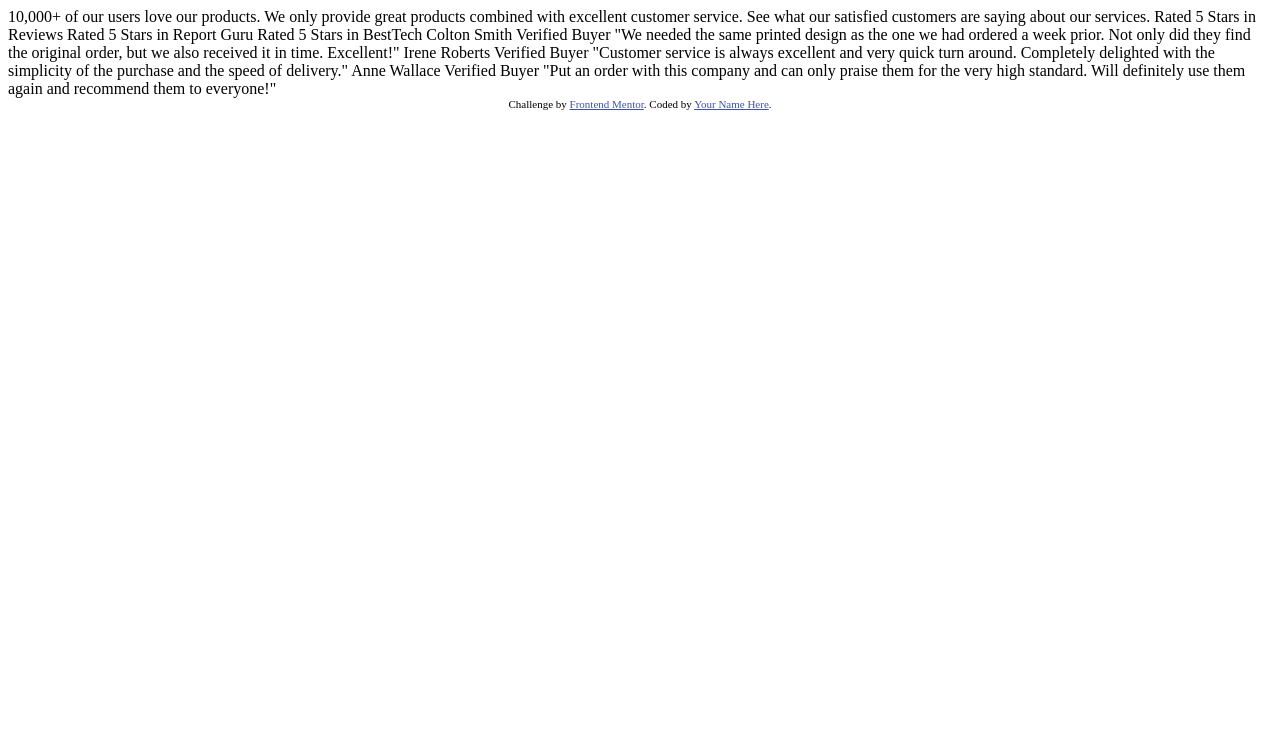
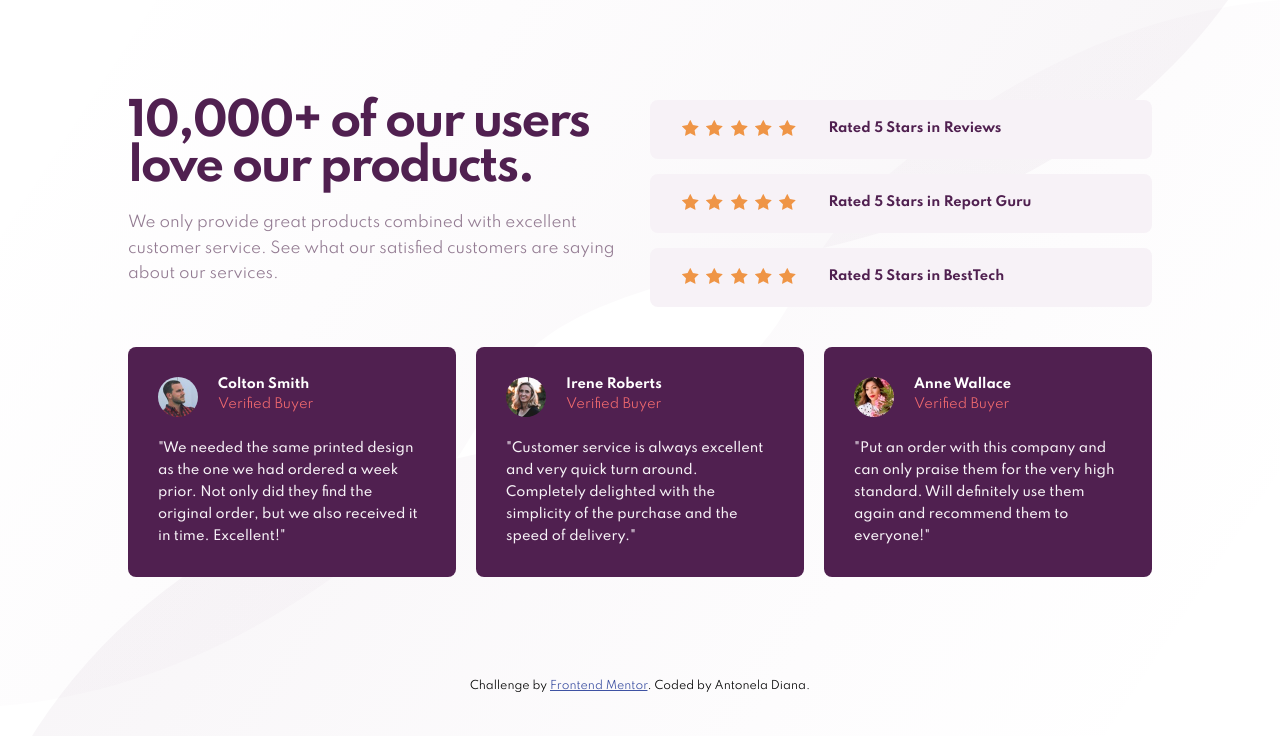
Before and after one commit to antoneladiana/social-proof-section, a plain HTML site: page index.html in a window 1280 px wide. Drawn offline with Linux system fonts and the light colour scheme.

Commit message:
Version 1

```diff
--- /dev/null
+++ b/css/reset.css
@@ -0,0 +1,48 @@
+/* http://meyerweb.com/eric/tools/css/reset/
+   v2.0 | 20110126
+   License: none (public domain)
+*/
+
+html, body, div, span, applet, object, iframe,
+h1, h2, h3, h4, h5, h6, p, blockquote, pre,
+a, abbr, acronym, address, big, cite, code,
+del, dfn, em, img, ins, kbd, q, s, samp,
+small, strike, strong, sub, sup, tt, var,
+b, u, i, center,
+dl, dt, dd, ol, ul, li,
+fieldset, form, label, legend,
+table, caption, tbody, tfoot, thead, tr, th, td,
+article, aside, canvas, details, embed,
+figure, figcaption, footer, header, hgroup,
+menu, nav, output, ruby, section, summary,
+time, mark, audio, video {
+	margin: 0;
+	padding: 0;
+	border: 0;
+	font-size: 100%;
+	font: inherit;
+	vertical-align: baseline;
+}
+/* HTML5 display-role reset for older browsers */
+article, aside, details, figcaption, figure,
+footer, header, hgroup, menu, nav, section {
+	display: block;
+}
+body {
+	line-height: 1;
+}
+ol, ul {
+	list-style: none;
+}
+blockquote, q {
+	quotes: none;
+}
+blockquote:before, blockquote:after,
+q:before, q:after {
+	content: '';
+	content: none;
+}
+table {
+	border-collapse: collapse;
+	border-spacing: 0;
+}
--- /dev/null
+++ b/css/styles.css
@@ -0,0 +1,179 @@
+/* -------------------- COLOR PALETTE ----------------------- */
+/*
+    https://coolors.co/502050-ee686e-937b92-f7f2f7-ffffff
+
+                    #502050 Palatinate Purple
+                    #EE686E Candy Pink
+                    #937B92 Mountbatten Pink
+                    #F7F2F7 Magnolia
+                    #FFFFFF White
+*/
+
+/* ----------------------- GLOBAL --------------------------- */
+html {
+    box-sizing: border-box;
+}
+*, *:before, *:after {
+    box-sizing: inherit;
+}
+body {
+    font-size: 13px;
+    font-family: 'Spartan', sans-serif;
+    background-color: #FFFFFF;
+    background-image: url(../images/bg-pattern-bottom-desktop.svg), url(../images/bg-pattern-top-desktop.svg);
+    background-repeat: no-repeat, no-repeat;
+    background-size: cover, cover;
+    background-position: top right, bottom left;
+}
+
+/* ----------------------- MAIN ----------------------------- */
+
+main {
+    width: 80%;
+    margin: 100px auto;
+    display: flex;
+    flex-wrap: wrap;
+    justify-content: space-between;
+    gap: 40px 20px;
+}
+p {
+    line-height: 1.7;
+}
+
+/* Title */
+h1 {
+    font-size: 45px;
+    font-weight: 700;
+    letter-spacing: -0.05em;
+    color:  #502050;
+}
+h1 + p {
+    font-size: 15px;
+    color: #937B92;
+    padding-top: 20px;
+}
+.title {
+    flex: 0 1 450px;
+}
+
+/* Ratings */
+dd {
+    font-weight: 700;
+    color: #502050;
+    padding-top: 2px;
+    flex: 1 0 210px;
+}
+.ratings {
+    flex: 0 1 520px;
+    display: flex;
+    flex-direction: column;
+    gap: 15px;
+}
+.rating-item {
+    background-color: #F7F2F7;
+    padding: 20px 30px;
+    border-radius: 8px;
+    display: flex;
+    flex-wrap: wrap;
+    justify-content: left;
+    gap: 15px 30px;
+}
+.star {
+    padding: 0 2px;
+}
+
+/* Reviews */
+section {
+    margin-top: 50px;
+    flex: 1 0 100%;
+    display: flex;
+    flex-wrap: wrap;
+    justify-content: space-between;
+    gap: 20px;
+}
+article {
+    background-color: #502050;
+    padding: 30px;
+    border-radius: 8px;
+    flex: 1 1 250px;
+    display: flex;
+    flex-wrap: wrap;
+    align-items: center;
+    gap: 20px;
+}
+h3 {
+    font-weight: 700;
+    color: #FFFFFF;
+}
+.profile-picture {
+    width: 40px;
+    height: 40px;
+    border-radius: 50%;
+    display: inline-block;
+}
+.buyer-category {
+    color: #EE686E;
+    padding-top: 2px;
+}
+.review-comment {
+    font-weight: 500;
+    color: #F7F2F7;
+    flex: 1 0 100%;
+}
+
+/* ----------------------- FOOTER --------------------------- */
+
+footer {
+    font-size: 11px;
+    text-align: center;
+    margin-bottom: 10px;
+}
+footer a {
+    color: #3E52A3;
+}
+footer a:hover {
+    text-decoration: none;
+}
+
+/* ------------------- MEDIA QUERIES ------------------------ */
+
+@media screen and (max-width: 1299px) {
+    .ratings, .title {
+        flex: 1 1 450px;
+    }
+    .reviews {
+        margin-top: 0;
+    }
+}
+@media screen and (min-width: 1300px) {
+    article:first-child {
+        margin-bottom: 30px;
+    }
+    article:nth-child(2) {
+        margin-top: 15px;
+        margin-bottom: 15px;
+    }
+    article:last-child {
+        margin-top: 30px;
+    }
+    .rating-item:first-child {
+        margin-right: 90px;
+    }
+    .rating-item:nth-child(2) {
+        margin-right: 45px;
+        margin-left: 45px;
+    }
+    .rating-item:last-child {
+        margin-left: 90px;
+    }
+}
+@media screen and  (max-width: 600px){
+    .title {
+        text-align: center;
+    }
+    .rating-item {
+        justify-content: center;
+        text-align: center;
+
+    }
+}
--- a/index.html
+++ b/index.html
@@ -1,61 +1,106 @@
 <!DOCTYPE html>
-<html lang="en">
+<html lang="en" dir="ltr">
   <head>
-    <meta charset="UTF-8" />
-    <meta name="viewport" content="width=device-width, initial-scale=1.0" />
-    <!-- displays site properly based on user's device -->
+    <meta charset="UTF-8">
+    <meta name="viewport" content="width=device-width, initial-scale=1.0">
 
-    <link
-      rel="icon"
-      type="image/png"
-      sizes="32x32"
-      href="./images/favicon-32x32.png"
-    />
+    <!-- Title -->
+    <link rel="icon" type="image/png" sizes="32x32" href="./images/favicon-32x32.png">
+    <title>Frontend Mentor | Social Proof Section</title>
 
-    <title>Frontend Mentor | Social proof section</title>
+    <!-- Google Fonts -->
+    <link rel="preconnect" href="https://fonts.gstatic.com">
+    <link href="https://fonts.googleapis.com/css2?family=Spartan:wght@400;500;700&display=swap" rel="stylesheet">
 
-    <!-- Feel free to remove these styles or customise in your own stylesheet 👍 -->
-    <style>
-      .attribution {
-        font-size: 11px;
-        text-align: center;
-      }
-      .attribution a {
-        color: hsl(228, 45%, 44%);
-      }
-    </style>
+    <!-- CSS -->
+    <link rel="stylesheet" href="./css/reset.css">
+    <link rel="stylesheet" href="./css/styles.css">
   </head>
+
   <body>
-    10,000+ of our users love our products.
 
-    We only provide great products combined with excellent customer service.
-    See what our satisfied customers are saying about our services.
+    <main>
 
-    Rated 5 Stars in Reviews
-    Rated 5 Stars in Report Guru
-    Rated 5 Stars in BestTech
+      <div class="title">
+        <h1>10,000+ of our users love our products.</h1>
+        <p>We only provide great products combined with excellent customer service.
+        See what our satisfied customers are saying about our services.</p>
+      </div>
 
-    Colton Smith
-    Verified Buyer
-    "We needed the same printed design as the one we had ordered a week prior.
-    Not only did they find the original order, but we also received it in time.
-    Excellent!"
+      <dl class="ratings">
+        <div class="rating-item">
+          <dt>
+            <img src="./images/icon-star.svg" alt="Star Rating" class="star">
+            <img src="./images/icon-star.svg" alt="Star Rating" class="star">
+            <img src="./images/icon-star.svg" alt="Star Rating" class="star">
+            <img src="./images/icon-star.svg" alt="Star Rating" class="star">
+            <img src="./images/icon-star.svg" alt="Star Rating" class="star">
+          </dt>
+          <dd>Rated 5 Stars in Reviews</dd>
+        </div>
+        <div class="rating-item">
+          <dt>
+            <img src="./images/icon-star.svg" alt="Star Rating" class="star">
+            <img src="./images/icon-star.svg" alt="Star Rating" class="star">
+            <img src="./images/icon-star.svg" alt="Star Rating" class="star">
+            <img src="./images/icon-star.svg" alt="Star Rating" class="star">
+            <img src="./images/icon-star.svg" alt="Star Rating" class="star">
+          </dt>
+          <dd>Rated 5 Stars in Report Guru</dd>
+        </div>
+        <div class="rating-item">
+          <dt>
+            <img src="./images/icon-star.svg" alt="Star Rating" class="star">
+            <img src="./images/icon-star.svg" alt="Star Rating" class="star">
+            <img src="./images/icon-star.svg" alt="Star Rating" class="star">
+            <img src="./images/icon-star.svg" alt="Star Rating" class="star">
+            <img src="./images/icon-star.svg" alt="Star Rating" class="star">
+          </dt>
+          <dd>Rated 5 Stars in BestTech</dd>
+        </div>
+      </dl>
 
-    Irene Roberts
-    Verified Buyer
-    "Customer service is always excellent and very quick turn around. Completely
-    delighted with the simplicity of the purchase and the speed of delivery."
+      <section class="reviews">
+        <article class="review-item">
+          <img src="./images/image-colton.jpg" alt="Profile picture Colton." class="profile-picture">
+          <div class="buyer-info">
+            <h3 class="name">Colton Smith</h3>
+            <p class="buyer-category">Verified Buyer</p>
+          </div>
+          <p class="review-comment">
+            "We needed the same printed design as the one we had ordered a week prior.
+            Not only did they find the original order, but we also received it in time.
+            Excellent!"
+          </p>
+        </article>
+        <article class="review-item">
+          <img src="./images/image-irene.jpg" alt="Profile picture Irene." class="profile-picture">
+          <div class="buyer-info">
+            <h3 class="name">Irene Roberts</h3>
+            <p class="buyer-category">Verified Buyer</p>
+          </div>
+          <p class="review-comment">
+            "Customer service is always excellent and very quick turn around. Completely
+            delighted with the simplicity of the purchase and the speed of delivery."
+          </p>
+        </article>
+        <article class="review-item">
+          <img src="./images/image-anne.jpg" alt="Profile picture Anne." class="profile-picture">
+          <div class="buyer-info">
+            <h3 class="name">Anne Wallace</h3>
+            <p class="buyer-category">Verified Buyer</p>
+          </div>
+          <p class="review-comment">
+            "Put an order with this company and can only praise them for the very high
+            standard. Will definitely use them again and recommend them to everyone!"
+          </p>
+        </article>
+      </section>
+    </main>
 
-    Anne Wallace
-    Verified Buyer
-    "Put an order with this company and can only praise them for the very high
-    standard. Will definitely use them again and recommend them to everyone!"
+    <footer>
+      <p>Challenge by <a href="https://www.frontendmentor.io?ref=challenge" target="_blank">Frontend Mentor</a>. Coded by Antonela Diana.</p>
+    </footer>
 
-    <div class="attribution">
-      Challenge by
-      <a href="https://www.frontendmentor.io?ref=challenge" target="_blank"
-        >Frontend Mentor</a
-      >. Coded by <a href="#">Your Name Here</a>.
-    </div>
   </body>
 </html>
```
Also changed, not shown: instructions/design/desktop-preview.jpg (deleted).
